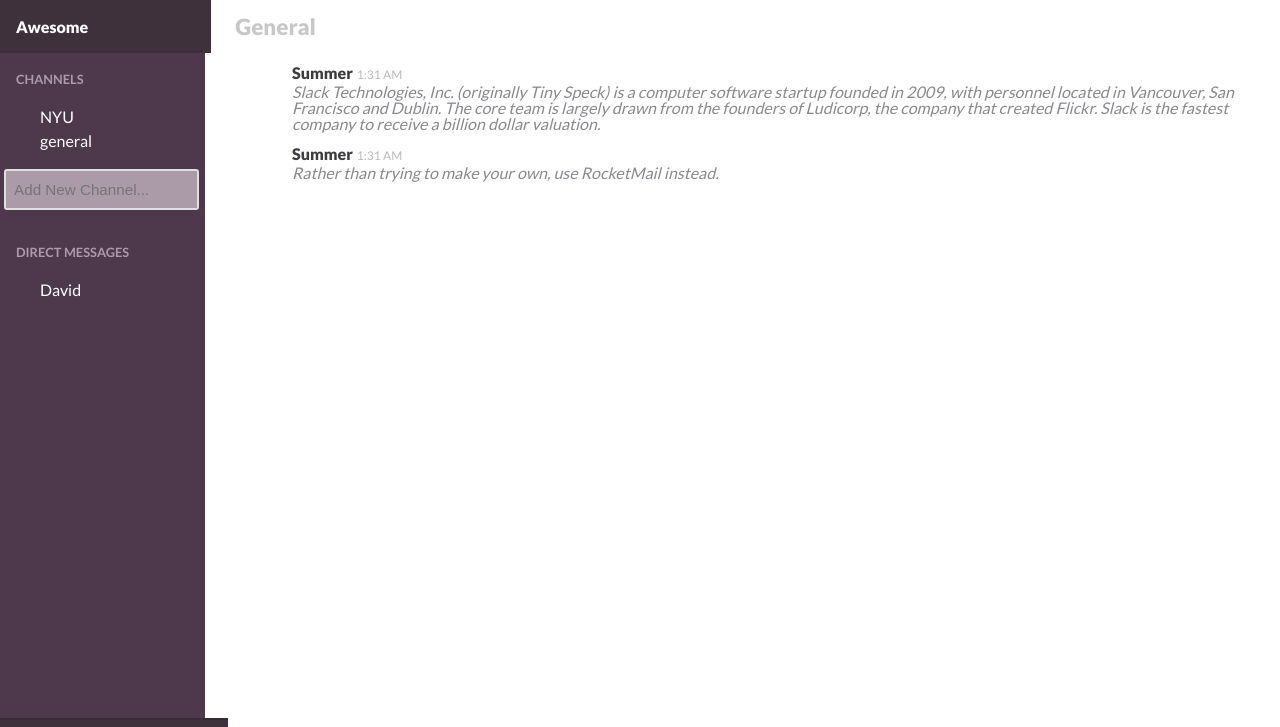
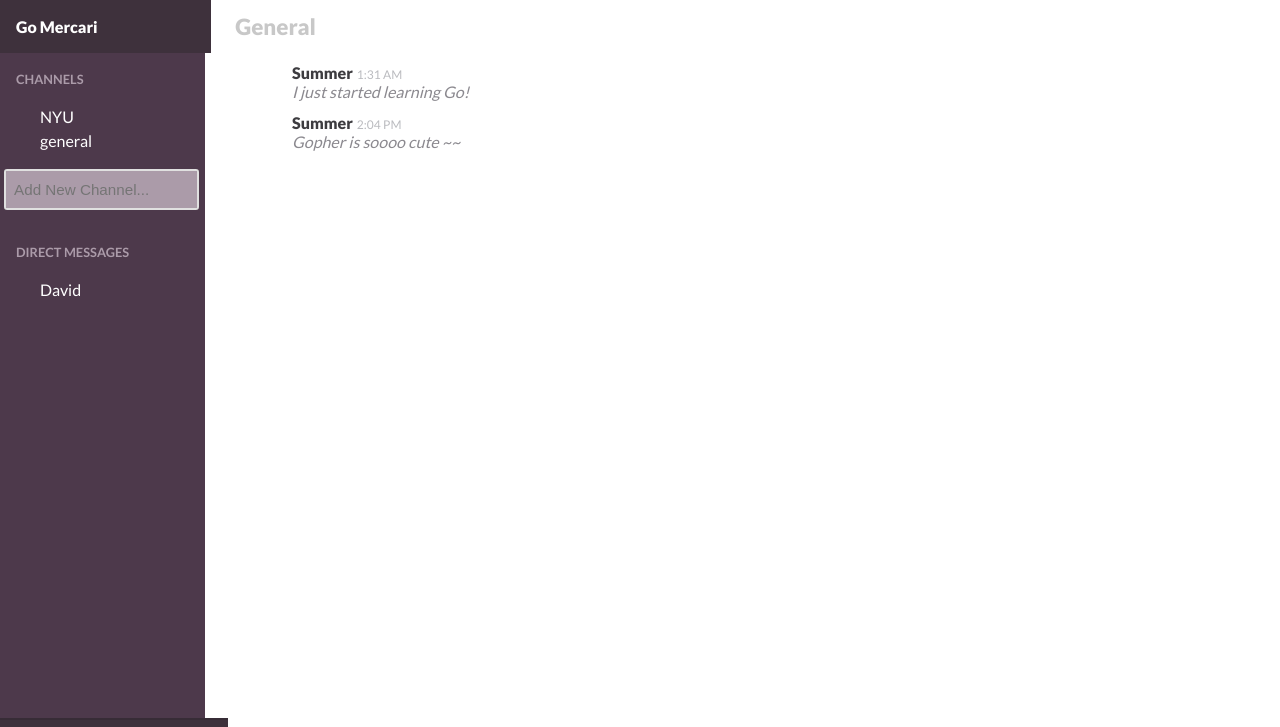
Before and after one commit to XuqiuyeLi/Slack-Clone, a plain HTML site: page index.html in a window 1280 px wide. Shown: the top 727 px of the page. Drawn offline with Linux system fonts and the light colour scheme.

Commit message:
Feat
Changed html text

```diff
--- a/index.html
+++ b/index.html
@@ -11,7 +11,7 @@
 <body>
     <div class="main">
     	<div class="header">
-    			<div class="team-menu">Awesome</div>
+    			<div class="team-menu">Go Mercari</div>
         		<div class="channel-menu"><span class="channel-menu_name">General</span></div>
         </div>
         <div class="listings">
@@ -31,9 +31,9 @@
             </div>
         </div>
         <div class="message-history">
-            <div class="message"><a class="message_username" href="">Summer</a><span class="message_timestamp">1:31 AM</span><span class="message_star"></span><span class="message_content">Slack Technologies, Inc. (originally Tiny Speck) is a computer software startup founded in 2009, with personnel located in Vancouver, San Francisco and Dublin. The core team is largely drawn from the founders of Ludicorp, the company that created Flickr. Slack is the fastest company to receive a billion dollar valuation.</span></div>
+            <div class="message"><a class="message_username" href="">Summer</a><span class="message_timestamp">1:31 AM</span><span class="message_star"></span><span class="message_content">I just started learning Go!</span></div>
             <div
-                class="message"><a class="message_username" href="">Summer</a><span class="message_timestamp">1:31 AM</span><span class="message_star"></span><span class="message_content">Rather than trying to make your own, use RocketMail instead.</span></div>
+                class="message"><a class="message_username" href="">Summer</a><span class="message_timestamp">2:04 PM</span><span class="message_star"></span><span class="message_content">Gopher is soooo cute ~~</span></div>
     	</div>
     </div>
     <div class="footer">
```
